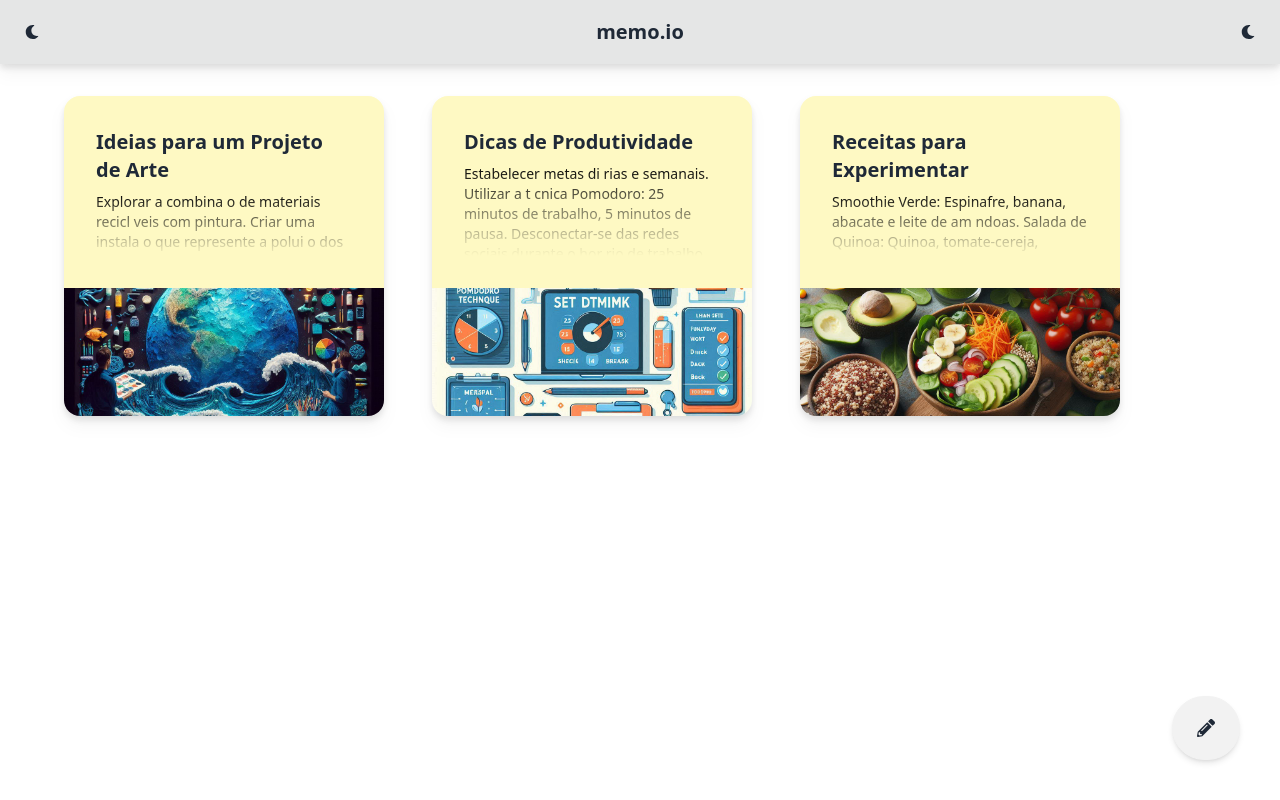
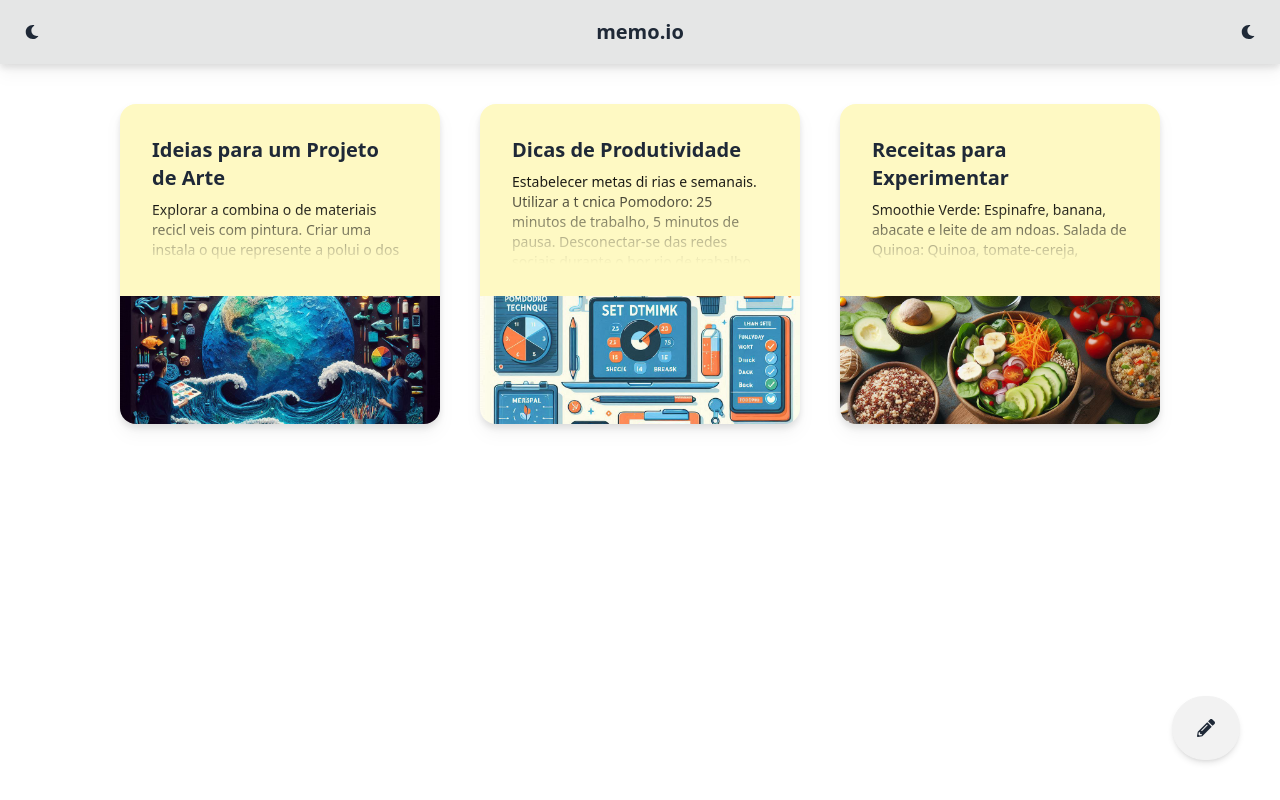
Before and after one commit to MathiasBelmont/memo-io-front, a React (Vite) app: page / in a window 1280 px wide. Built offline with nearby package versions, Linux system fonts and the light colour scheme.

Commit message:
MOD: Centralização e padronização das linhas de notas

```diff
--- a/src/App.tsx
+++ b/src/App.tsx
@@ -80,9 +80,10 @@ function App() {
           </button>
         </div>
       </div>
-      <div className="flex justify-items-start min-h-screen gap-12 flex-wrap py-24 px-16 bg-base-100">
-        {notes.map(note => (
-          <NoteCard
+      <div className="flex justify-center items-center pt-16">
+        <div className="grid grid-cols-3 gap-10 p-10">
+          {notes.map(note => (
+            <NoteCard
             key={note.id}
             id={note.id}
             title={note.title}
@@ -90,8 +91,9 @@ function App() {
             image={note.image}
             alt={note.alt}
             color={note.color}
-          />
-        ))}
+            />
+          ))}
+        </div>
       </div>
       <button onClick={handleAddNote} className="btn bg-base-200 flex fixed bottom-10 right-10 shadow-md btn-lg rounded-full justify-center items-center">
         <FaPencilAlt />
```
